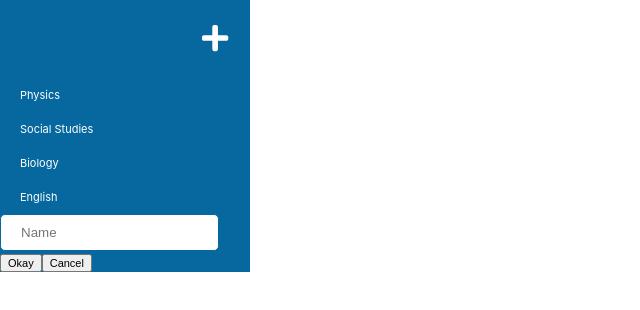
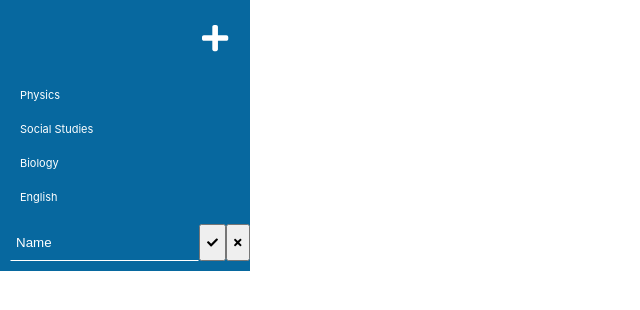
Before and after one commit to hyungmogu/note-sharing-app, a React (Create React App) app in the folder web/: page / in a window 1280 px wide. Shown: the top 310 px of the page, without its empty margins (0-640 px from the left). Built offline with nearby package versions, Linux system fonts and the light colour scheme.

Commit message:
style: style input in primary header

```diff
--- a/web/src/App.scss
+++ b/web/src/App.scss
@@ -162,10 +162,28 @@ input {
   }
 }
 
+.form--type-header {
+  display: flex;
+
+  input {
+    border-bottom: 1px solid white;
+    background-color: transparent;
+    border-radius: 0;
+    color: white;
+    padding: 10px 5px;
+  }
+
+  input::placeholder {
+    color: white;
+  }
+}
+
 .header--navigation-primary {
   background-color: $color-primary;
   width: $header-width;
   display: none;
+
+
 
   a {
     display: block;
@@ -173,6 +191,10 @@ input {
     text-decoration: none;
     transition: all .5s ease-out;
     padding: 10px 20px;
+  }
+
+  form {
+    padding: 10px;
   }
 
   a:hover {
--- a/web/src/components/PrimaryHeader.js
+++ b/web/src/components/PrimaryHeader.js
@@ -2,7 +2,7 @@ import React, { Component } from 'react';
 
 import { NavLink, withRouter } from 'react-router-dom';
 import { FontAwesomeIcon } from '@fortawesome/react-fontawesome'
-import { faPlus } from '@fortawesome/free-solid-svg-icons'
+import { faPlus, faCheck, faTimes } from '@fortawesome/free-solid-svg-icons'
 
 
 class PrimaryHeader extends Component {
@@ -31,10 +31,14 @@ class PrimaryHeader extends Component {
                         <li><NavLink to="#">Biology</NavLink></li>
                         <li><NavLink to="#">English</NavLink></li>
                         <li>
-                            <form>
+                            <form className="form--type-header">
                                 <input type="text" placeholder="Name"/>
-                                <button type="submit">Okay</button>
-                                <button>Cancel</button>
+                                <button type="submit">
+                                    <FontAwesomeIcon icon={faCheck}/>
+                                </button>
+                                <button>
+                                    <FontAwesomeIcon icon={faTimes}/>
+                                </button>
                             </form>
                         </li>
                     </ul>
```
